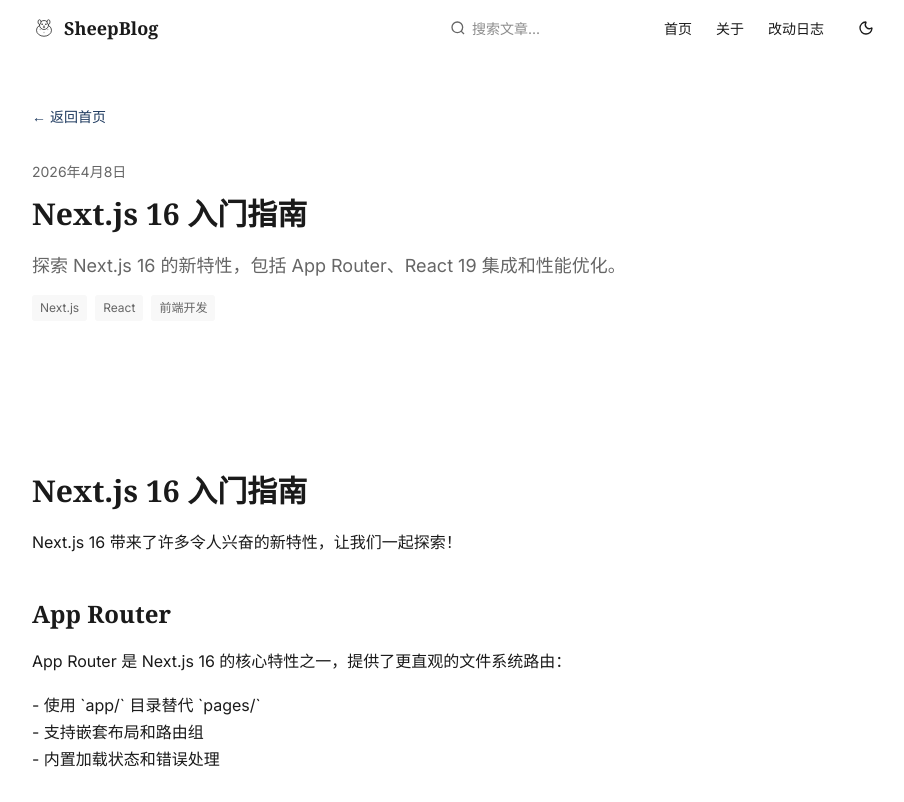
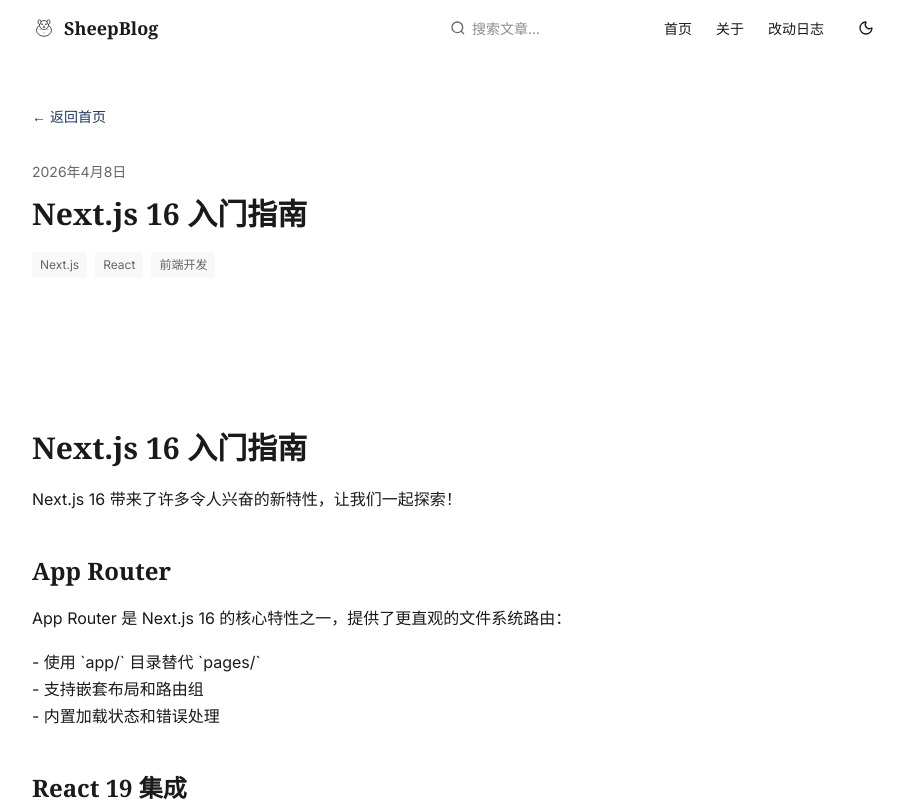
Before and after one commit to AyanamiReiEva/SheepBlog, a Next.js app: page /posts/getting-started-with-nextjs in a window 1280 px wide. Shown: the top 802 px of the page, without its empty margins (182-1086 px from the left). Built offline with nearby package versions, Linux system fonts and the light colour scheme.

Commit message:
refactor: 移除博文详情页的简介部分，直接展示正文

```diff
--- a/components/post-content.tsx
+++ b/components/post-content.tsx
@@ -35,13 +35,8 @@
           marginTop: '8px',
           marginBottom: '16px',
         }}>{metadata.title}</h1>
-        <p style={{
-          color: 'var(--color-muted-foreground)',
-          fontSize: '18px',
-          margin: 0,
-        }}>{metadata.description}</p>
         {metadata.tags.length > 0 && (
-          <div style={{ display: 'flex', gap: '8px', marginTop: '16px' }}>
+          <div style={{ display: 'flex', gap: '8px' }}>
             {metadata.tags.map((tag) => (
               <span
                 key={tag}
```
